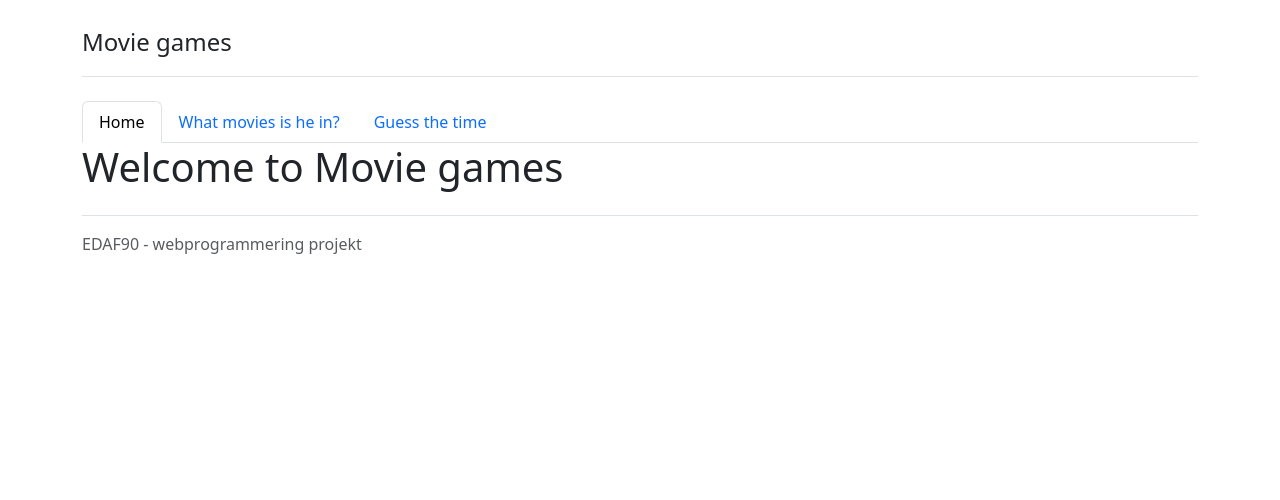
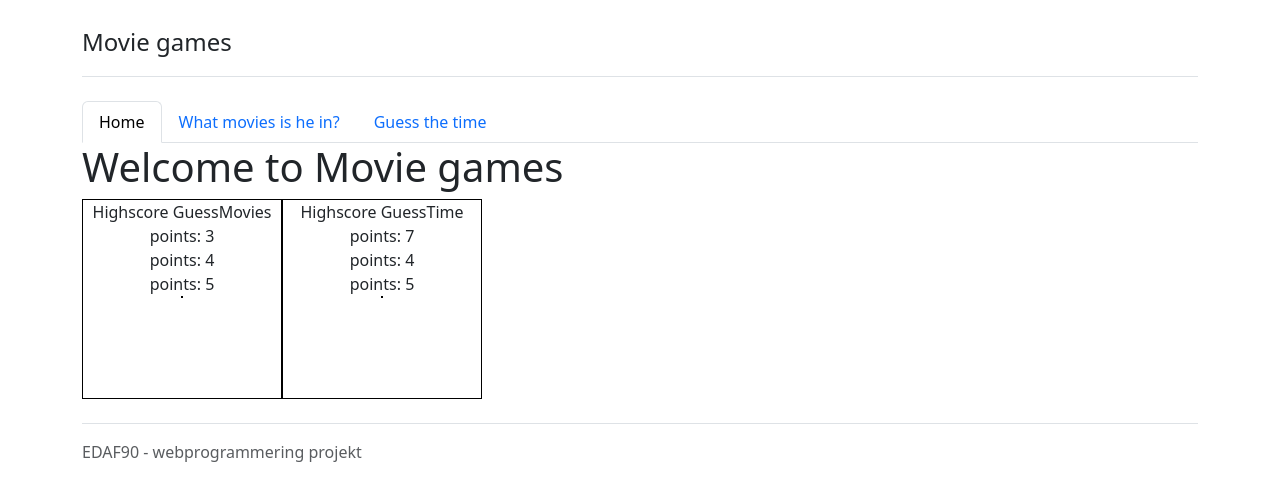
Before and after one commit to rasmusregnell/Projekt-EDAF90, a React (Create React App) app in the folder react-app/: page / in a window 1280 px wide. Shown: the top 500 px of the page. Built offline with nearby package versions, Linux system fonts and the light colour scheme.

Commit message:
Added highscore basic functionality

```diff
--- a/react-app/src/App.js
+++ b/react-app/src/App.js
@@ -5,15 +5,44 @@ import Navbar from "./NavBar";
 import "bootstrap/dist/css/bootstrap.css";
 import "bootstrap/dist/js/bootstrap.bundle.min";
 import { Outlet } from "react-router-dom";
+import { HighScoreContext, DispatchContext } from "./Context.js";
+import { useReducer } from "react";
 
 function App() {
+  const testHighScore1 = ["points: 3", "points: 4", "points: 5"];
+  const testHighScore2 = ["points: 7", "points: 4", "points: 5"];
+  const initialState = [testHighScore1, testHighScore2];
+  const [highScores, dispatch] = useReducer(reducerFunc, initialState);
+
+  function reducerFunc(highScores, action) {
+    let tempHighScores = [...highScores];
+    if (action.type === "updateGuessMovies") {
+      //update based on action = {type: "update", highScoreEntry: [....]}
+      return [
+        tempHighScores[0].concat(action.highScoreEntry),
+        tempHighScores[1],
+      ];
+    } else if (action.type === "updateGuessTime") {
+      //update based on action = {type: "update", highScoreEntry: [....]}
+      return [
+        tempHighScores[0],
+        tempHighScores[1].concat(action.highScoreEntry),
+      ];
+    } else {
+      console.log("wrong action type");
+    }
+  }
   return (
+    <HighScoreContext.Provider value={highScores}>
+      <DispatchContext.Provider value={dispatch}>
         <div className="container py-4">
           <Header />
           <Navbar />
           <Outlet />
           <Footer />
         </div>
+      </DispatchContext.Provider>
+    </HighScoreContext.Provider>
   );
 }
 
--- /dev/null
+++ b/react-app/src/Context.js
@@ -0,0 +1,4 @@
+import { createContext } from "react";
+
+export const HighScoreContext = createContext(null);
+export const DispatchContext = createContext(null);
--- a/react-app/src/GuessGame.js
+++ b/react-app/src/GuessGame.js
@@ -1,4 +1,6 @@
-import { useState, useEffect } from "react";
+import { useState, useEffect, useContext } from "react";
+import HighScore from "./HighScore";
+import { DispatchContext } from "./Context";
 
 function GuessGame(props) {
   //states used in guessing games
@@ -6,6 +8,7 @@ function GuessGame(props) {
   const [timer, setTimer] = useState(props.gameLength);
   const [isTimerRunning, setIsTimerRunning] = useState(false);
   const [points, setPoints] = useState(0);
+  const dispatch = useContext(DispatchContext);
 
   const startGame = () => {
     setIsVisible(false);
@@ -20,7 +23,6 @@ function GuessGame(props) {
   // Keeps track of timer variable and updates it every second
   useEffect(() => {
     let countdown;
-
     if (isTimerRunning) {
       countdown = setInterval(() => {
         if (timer > 0) {
@@ -28,6 +30,13 @@ function GuessGame(props) {
         } else {
           clearInterval(countdown);
           setIsTimerRunning(false);
+          // If points > 0 we have a new score to set, TODO: High score should be sorted
+          if (points > 0) {
+            dispatch({
+              type: `update${props.gameType}`,
+              highScoreEntry: [`points: ${points}`],
+            });
+          }
         }
       }, 1000);
     }
@@ -79,6 +88,10 @@ function GuessGame(props) {
             <h1>Points: {points}</h1>
           </div>
           <div>{timer === 0 && <h1>Game Over!</h1>}</div>
+          <HighScore
+            highScores={props.highScores}
+            header={`Highscore ${props.gameType}`}
+          ></HighScore>
         </div>
       )}
       {!isTimerRunning && (
--- a/react-app/src/GuessMovies.js
+++ b/react-app/src/GuessMovies.js
@@ -1,10 +1,12 @@
 import { act } from "react-dom/test-utils";
 import GuessGame from "./GuessGame";
-import { useState, useEffect } from "react";
+import { useState, useEffect, useContext } from "react";
+import { HighScoreContext } from "./Context";
 
 function GuessMovies() {
   const [correctAnswers, setCorrectAnswer] = useState([]);
   const [actor, setActor] = useState("");
+  const highScores = useContext(HighScoreContext);
 
   const actors = [
     "Jennifer Aniston",
@@ -54,6 +56,9 @@ function GuessMovies() {
       header={`Guess the movies where ${actor} is a main actor`}
       handleSubmit={handleSubmit}
       setRandom={setRandomActor}
+      highScores={highScores[0]}
+      gameType="GuessMovies"
+      // highScoreHeader="Highscore GuessMovies"
     ></GuessGame>
   );
 }
--- a/react-app/src/GuessTime.js
+++ b/react-app/src/GuessTime.js
@@ -1,10 +1,12 @@
 import GuessGame from "./GuessGame";
-import { useState, useEffect } from "react";
+import { useState, useEffect, useContext } from "react";
+import { HighScoreContext } from "./Context";
 
 function GuessTime() {
   const [correctAnswers, setCorrectAnswer] = useState([]);
   const [timeFrame, setTimeFrame] = useState([]);
   const timeFrames = ["80-120", "100-140", "120-150"];
+  const highScores = useContext(HighScoreContext);
 
   function checkTimeFrame(runtime) {
     const time = parseInt(runtime.split(" ")[0]);
@@ -46,12 +48,15 @@ function GuessTime() {
 
   return (
     <GuessGame
-      gameLength={120}
+      gameLength={15}
       correctAnswers={correctAnswers}
       setCorrectAnswer={setCorrectAnswer}
       header={`Guess movies which are of the following length: ${timeFrame} min`}
       handleSubmit={handleSubmit}
       setRandom={setRandomTimeFrame}
+      highScores={highScores[1]}
+      gameType="GuessTime"
+      //highScoreHeader="Highscore GuessTime"
     ></GuessGame>
   );
 }
--- /dev/null
+++ b/react-app/src/HighScore.js
@@ -0,0 +1,23 @@
+function HighScore(props) {
+  // const highScoresSorted = [...props.highScores].sort((a, b) => {
+  //   return parseInt(a) - parseInt(b);
+  // });
+  function test() {
+    console.log(props.highScores);
+    return;
+  }
+  return (
+    <div className="h-[200px] w-[200px] border-1 border-black flex flex-col items-center">
+      <span className="">{props.header}</span>
+      {props.highScores.map((e) => (
+        <div key={e} className="block">
+          {e}
+        </div>
+      ))}
+
+      <button onClick={test} className="border-1 border-black"></button>
+    </div>
+  );
+}
+
+export default HighScore;
--- /dev/null
+++ b/react-app/src/HighScorePage.js
@@ -0,0 +1,25 @@
+import { HighScoreContext } from "./Context";
+import HighScore from "./HighScore";
+import { useContext } from "react";
+
+function HighScorePage() {
+  const highScores = useContext(HighScoreContext);
+  //console.log(highScores[0]);
+  return (
+    <div>
+      <h1>Welcome to Movie games</h1>
+      <div className="flex flex-row">
+        <HighScore
+          header="Highscore GuessMovies"
+          highScores={highScores[0]}
+        ></HighScore>
+        <HighScore
+          header="Highscore GuessTime"
+          highScores={highScores[1]}
+        ></HighScore>
+      </div>
+    </div>
+  );
+}
+
+export default HighScorePage;
--- a/react-app/src/router.js
+++ b/react-app/src/router.js
@@ -3,6 +3,7 @@ import App from "./App";
 import GuessMoviesOld from "./GuessMoviesOld";
 import GuessMovies from "./GuessMovies";
 import GuessTime from "./GuessTime";
+import HighScorePage from "./HighScorePage";
 
 const router = createBrowserRouter([
   {
@@ -10,7 +11,7 @@ const router = createBrowserRouter([
     children: [
       {
         index: true,
-        element: <h1>Welcome to Movie games</h1>,
+        element: <HighScorePage />,
       },
       {
         path: "what-movies",
```
Lines whose indentation alone changed are shown as unchanged.
